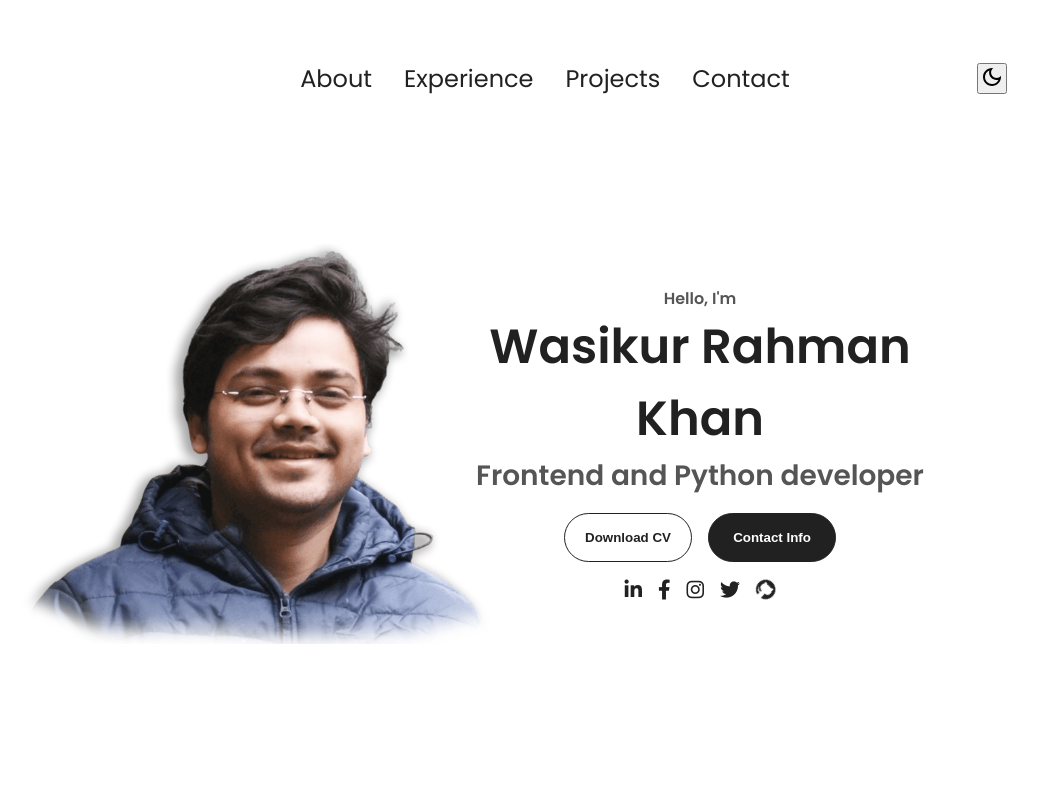
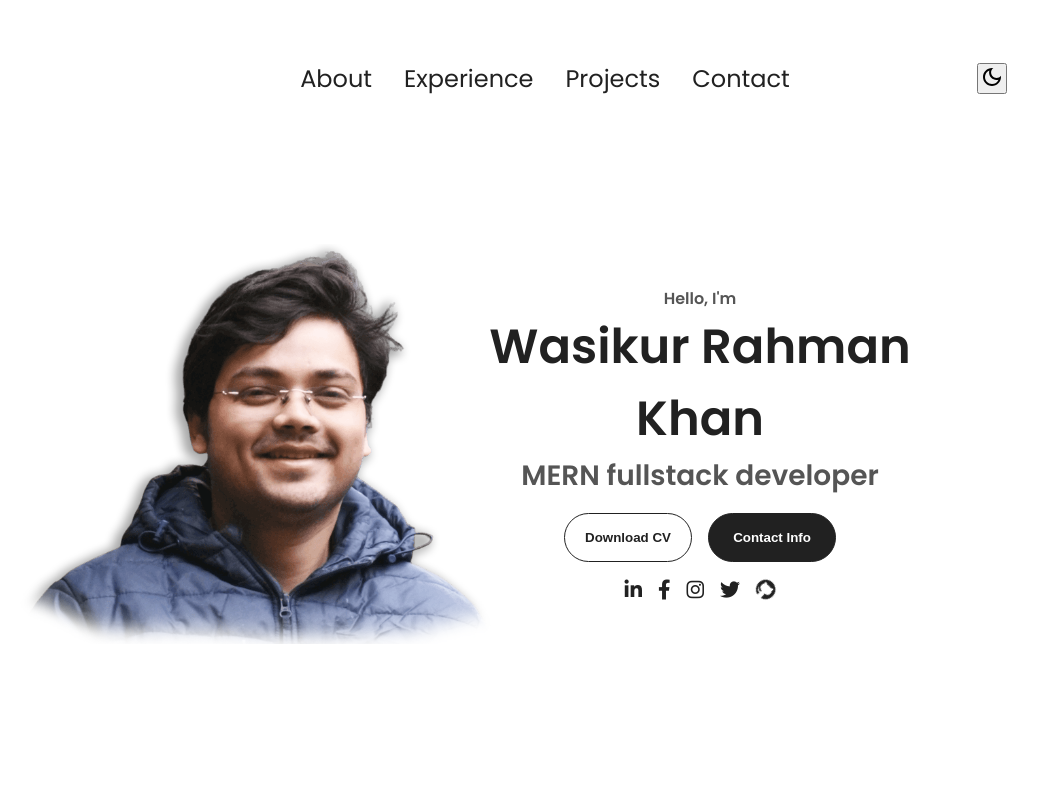
Before and after one commit to Wasikur/Fullstack_Portfolio, a React (Create React App) app in the folder portfolio-frontend/: page / in a window 1280 px wide. Shown: the top 800 px of the page, without its empty margins (180-1218 px from the left). Built offline with nearby package versions, Linux system fonts and the light colour scheme; no server answers.

Commit message:
Update Profile.jsx

```diff
--- a/portfolio-frontend/src/components/section/Profile.jsx
+++ b/portfolio-frontend/src/components/section/Profile.jsx
@@ -18,7 +18,7 @@ const Profile = () => {
       <div className="section__text">
         <p className="section__text__p1">Hello, I'm</p>
         <h1 className="title">Wasikur Rahman Khan</h1>
-        <p className="section__text__p2">Frontend and Python developer</p>
+        <p className="section__text__p2">MERN fullstack developer</p>
         <div className="btn-container">
           <a
             href="https://drive.google.com/file/d/16CrRZvxzfYF9BYp4pBT5-g0d3rsBVAh0/view?usp=sharing"
```
